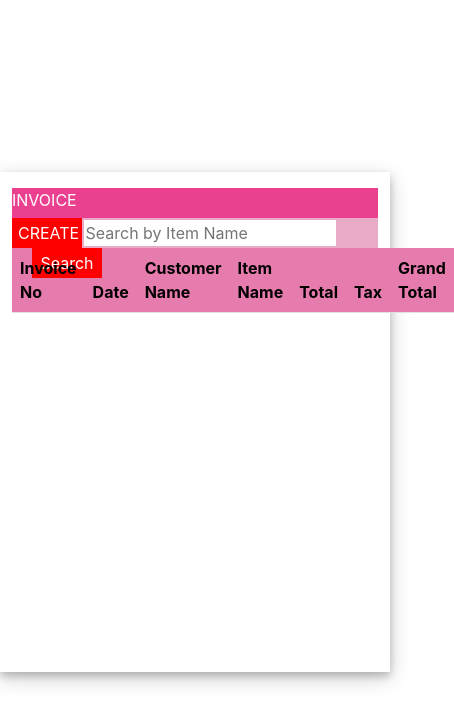
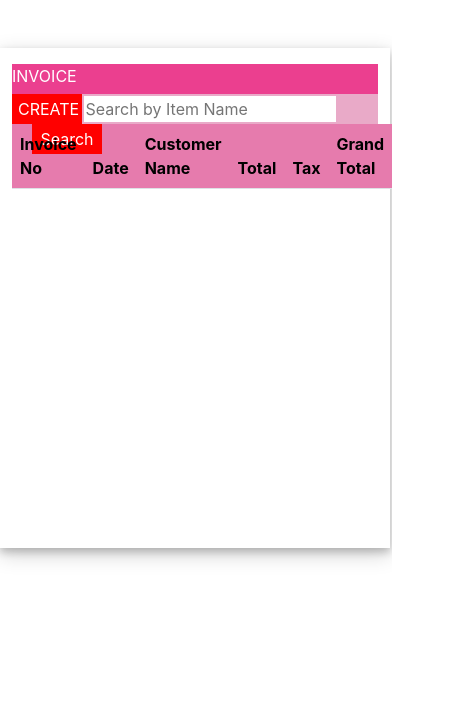
Before and after one commit to kavya191/invoiceform, a React (Create React App) app: page / in a window 390 px wide. Shown: the top 724 px of the page, 454 px wide, since content can reach past the window. Built offline with nearby package versions, Linux system fonts and the light colour scheme.

Commit message:
current date added

```diff
--- a/src/Components/Invoice.css
+++ b/src/Components/Invoice.css
@@ -3,13 +3,13 @@
     height: 100vh;
     display: flex;
     justify-content: center;
-    align-items: center;
+
 }
 .invoice_inner {
     width: 70%;
     height: 600px;
     background-color:white;
-
+   margin-top: 3rem;
   box-shadow: 0 4px 8px 0 rgba(0, 0, 0, 0.2), 0 6px 20px 0 rgba(0, 0, 0, 0.19);
 }
 .invoice_header {
@@ -115,11 +115,12 @@
         height: 100vh;
         display: flex;
         justify-content: center;
-        align-items: center;
+
 }
 .invoice_inner {
         width: 100%;
         height: 500px;
+        margin-top: 3rem;
         background-color:white;
         display: flex;
         justify-content: center;
--- a/src/Components/Invoice.js
+++ b/src/Components/Invoice.js
@@ -72,7 +72,7 @@ const Invoice = () => {
   const handleSearch = (e) => {
     const { value } = e.target;
     const filteredData = invoiceData.filter((item) =>
-      item.itemName.toLowerCase().includes(value.toLowerCase())
+      item.customerName.toLowerCase().includes(value.toLowerCase())
     );
     setInvoiceData(filteredData);
   };
@@ -131,9 +131,7 @@ const Invoice = () => {
                       <th scope="col" className="invoice_thead">
                         Tax
                       </th>
-                      {/* <th scope="col" className="invoice_thead">
-                        Sub Total
-                      </th> */}
+
                     </tr>
                   </thead>
                   <tbody className="invoice_table">
@@ -178,13 +176,7 @@ const Invoice = () => {
                           placeholder="Tax"
                         />
                       </td>
-                      {/* <td>
-                        <Form.Control
-                          name="totalprice"
-                          onChange={(e) => getInputs(e)}
-                          placeholder="Total Price"
-                        />
-                      </td> */}
+
                     </tr>
                   </tbody>
                 </table>
@@ -241,9 +233,7 @@ const Invoice = () => {
                 <th scope="col" className="invoice_thead">
                   Customer Name
                 </th>
-                <th scope="col" className="invoice_thead">
-                  Item Name
-                </th>
+
                 <th scope="col" className="invoice_thead">
                   Total
                 </th>
@@ -262,7 +252,7 @@ const Invoice = () => {
                   <td>{data.itemId}</td>
                   <td>{currentDate}</td>
                   <td>{data.customerName}</td>
-                  <td>{data.itemName}</td>
+
                   <td>{data.price}</td>
                   <td>{data.tax}</td>
                   <td>{data.totalprice}</td>
```
